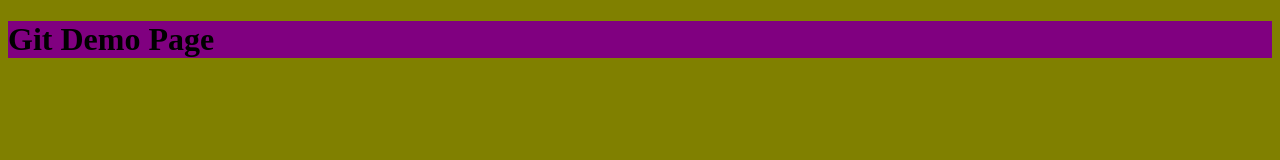
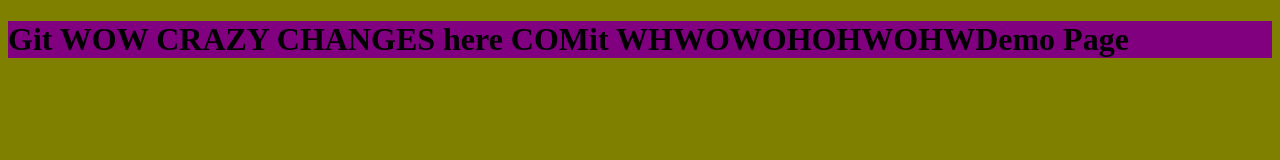
Before and after one commit to Drqg1234/learngit, a plain HTML site: page index.html in a window 1280 px wide. Drawn offline with Linux system fonts and the light colour scheme.

Commit message:
carzy commit

```diff
--- a/index.html
+++ b/index.html
@@ -8,7 +8,7 @@
 	<link rel="stylesheet" href="styles.css">
 </head>
 <body>
-	<h1>Git Demo Page</h1>
+	<h1>Git WOW CRAZY CHANGES here COMit WHWOWOHOHWOHWDemo Page</h1>
 
 	<script src="app.js"></script>
 </body>
```
